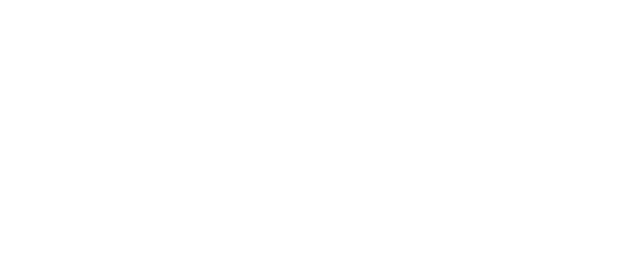
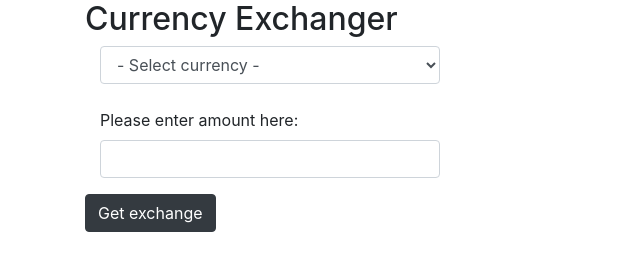
Before and after one commit to OlgaHi/Currency-Exchanger, a website built with webpack: page src/index.html in a window 1280 px wide. Shown: the whole page, without its empty margins (0-640 px from the left). Built offline with nearby package versions, Linux system fonts and the light colour scheme.

Commit message:
Add input form

```diff
--- a/src/index.html
+++ b/src/index.html
@@ -1,8 +1,32 @@
 <!DOCTYPE html>
-<html>
+<html lang="en-US">
 <head>
   <title>Currency Exchanger</title>
 </head>
 <body>
+  <div class="container">
+    <h2>Currency Exchanger</h2>
+    <form id="exchanger">
+      <div class="col-md-4">
+        <select class="form-control" id="currency">
+          <option>- Select currency -</option>
+          <option>Ukrainian Hryvnia: Ukraine(UAH)</option>
+          <option>European Union: Euro(EUR)</option>
+          <option>Canadian Dollar: Canada(CAD)</option>
+          <option>Armenian Dram: Armenia(AMD)</option>
+          <option>New Zealand Dollar: New Zealand(NZD)</option>
+        </select>
+      </div>
+      <br>
+      <div class="form-group col-md-4">
+        <label for="age">Please enter amount here:</label>
+        <input id="amount" class="form-control" type="number">
+      </div>
+      <button class="btn btn-dark">Get exchange</button>
+    </form>
+    <div id="result">
+
+    </div>
+  </div>
 </body>
 </html>
--- a/src/main.js
+++ b/src/main.js
@@ -2,4 +2,4 @@
 import 'bootstrap';
 import 'bootstrap/dist/css/bootstrap.min.css';
 import './css/styles.css';
-import CurrencyExchange from './js/blank.js';
+//import CurrencyExchange from './js/blank.js';
```
